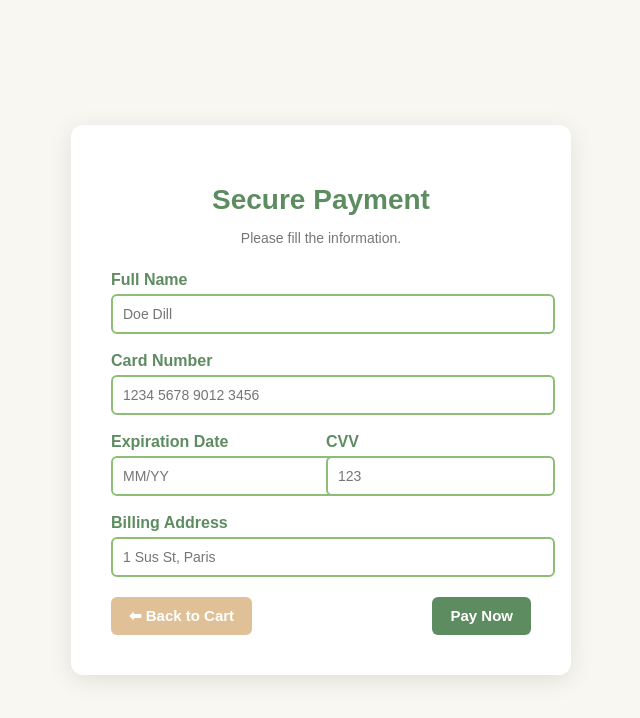
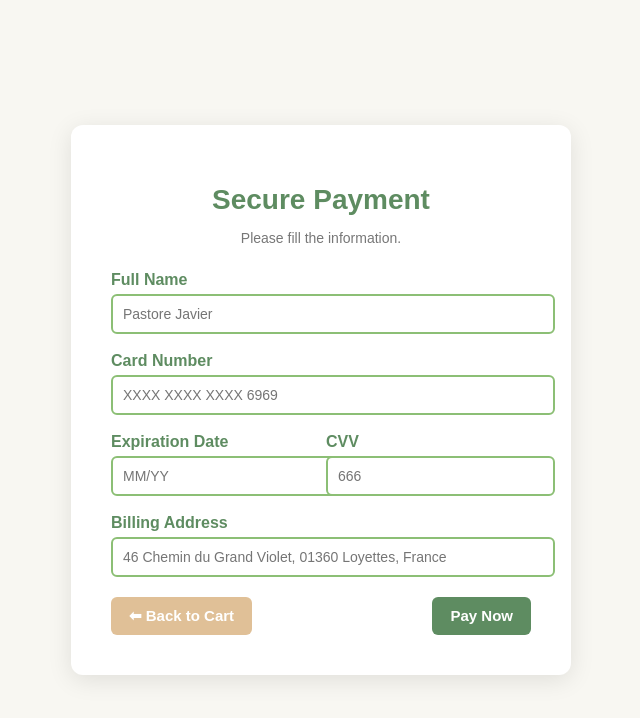
Before and after one commit to effaceur67/Everthread, a plain HTML site: page Max_work copy/payment.html in a window 1280 px wide. Shown: the whole page, without its empty margins (319-959 px from the left). Drawn offline with Linux system fonts and the light colour scheme.

```diff
--- a/Max_work copy/payment.html
+++ b/Max_work copy/payment.html
@@ -18,12 +18,12 @@
 
         <div class="input-group">
             <label>Full Name</label>
-            <input type="text" placeholder="Doe Dill" required>
+            <input type="text" placeholder="Pastore Javier" required>
         </div>
 
         <div class="input-group">
             <label>Card Number</label>
-            <input type="text" maxlength="16" placeholder="1234 5678 9012 3456" required>
+            <input type="text" maxlength="16" placeholder="XXXX XXXX XXXX 6969" required>
         </div>
 
         <div class="row">
@@ -34,13 +34,13 @@
 
             <div class="input-group half">
                 <label>CVV</label>
-                <input type="text" maxlength="3" placeholder="123" required>
+                <input type="text" maxlength="3" placeholder="666" required>
             </div>
         </div>
 
         <div class="input-group">
             <label>Billing Address</label>
-            <input type="text" placeholder="1 Sus St, Paris" required>
+            <input type="text" placeholder="46 Chemin du Grand Violet, 01360 Loyettes, France" required>
         </div>
 
         <div class="btn-container">
```
